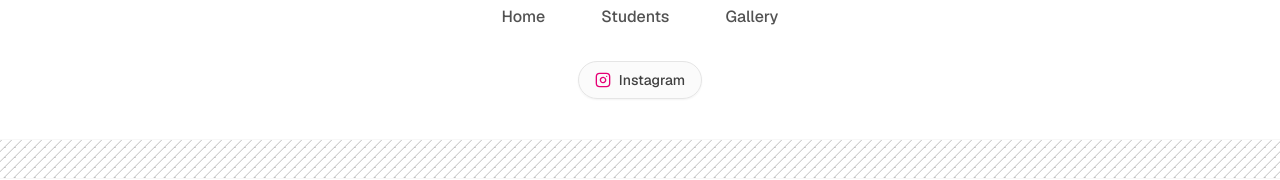
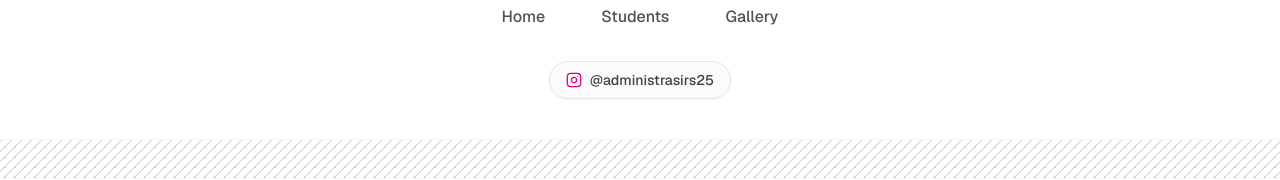
Before and after one commit to Masmas99/classarsunibang, a Next.js app: page / in a window 1280 px wide. Shown: the part 3419-3599 px from the top of the page. Built offline with nearby package versions, Linux system fonts and the light colour scheme; no server answers; the database is empty.

Commit message:
feat(social): update official instagram url to https://www.instagram.com/administrasirs25/

```diff
--- a/src/components/ui/footer-section-1.tsx
+++ b/src/components/ui/footer-section-1.tsx
@@ -112,16 +112,16 @@ export default function Footer1() {
         {/* Social Media: Hanya Instagram */}
         <motion.div variants={itemVariants} className="flex justify-center">
           <motion.a
-            href="https://instagram.com"
+            href="https://www.instagram.com/administrasirs25/"
             target="_blank"
             rel="noopener noreferrer"
             className="flex items-center gap-2 px-4 py-2 rounded-full border border-neutral-200 bg-neutral-50/80 hover:bg-white shadow-xs hover:shadow-md hover:border-pink-300 hover:text-pink-600 transition-all text-neutral-700 text-sm font-medium group cursor-pointer"
             whileHover={{ scale: 1.05 }}
             whileTap={{ scale: 0.95 }}
-            aria-label="Instagram Class ARS UNIBANG"
+            aria-label="Instagram Class ARS UNIBANG (@administrasirs25)"
           >
             <InstagramIcon className="w-4 h-4 text-pink-600 group-hover:scale-110 transition-transform" />
-            <span>Instagram</span>
+            <span>@administrasirs25</span>
           </motion.a>
         </motion.div>
       </motion.div>
```
Also changed, not shown: 1 other file (tests, documents, lock files or other folders).
